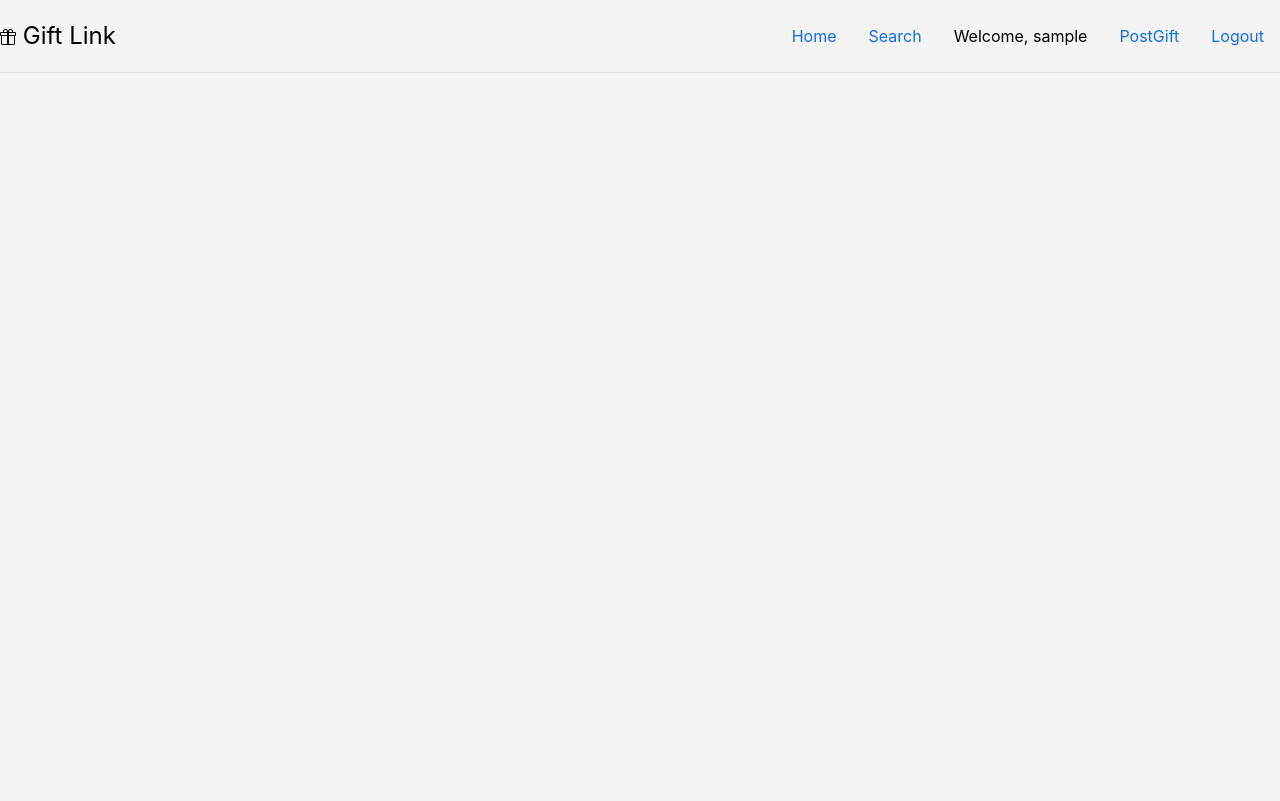
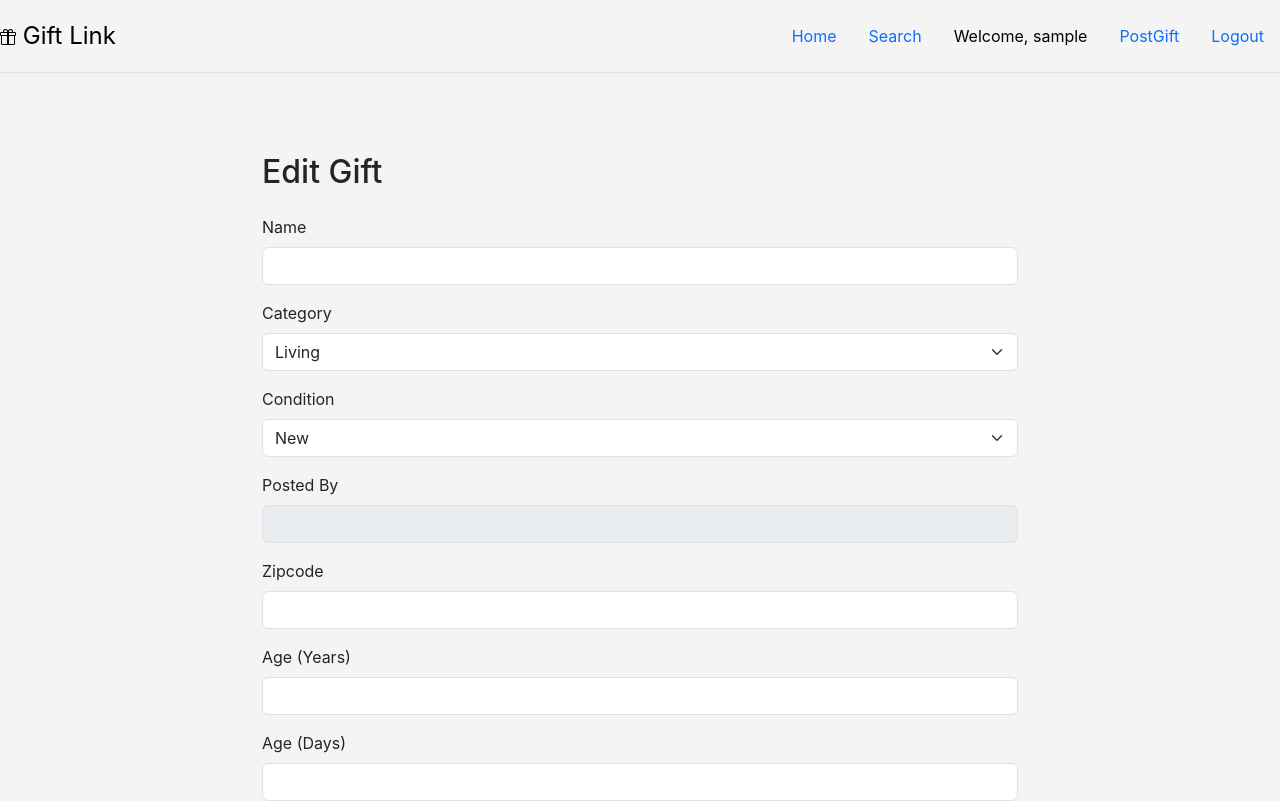
Before and after one commit to Lahir-Sai-Vignesh/GiftConnect, a React (Create React App) app in the folder frontend/: page /profile/edit/product/editpost/1 in a window 1280 px wide. Shown: the top 801 px of the page. Built offline with nearby package versions, Linux system fonts and the light colour scheme; no server answers; sample sign-in values are in the browser's storage.

Commit message:
added edit and delete pages

```diff
--- a/frontend/src/App.js
+++ b/frontend/src/App.js
@@ -10,6 +10,7 @@ import LoginPage from './components/LoginPage/LoginPage';
 import ProfilePage from './components/Profile/ProfilePage';
 import PostGift from './components/PostGift/PostGift';
 import MainProfilePage from './components/Profile/MainProfilePage';
+import EditPost from './components/EditPosts/EditPosts';
 
 
 function App() {
@@ -18,11 +19,13 @@ function App() {
       <Navbar />
       <Routes>
         <Route path="/" element={ <MainPage /> } />
-        <Route path="/product/:productId" element = {<DetailsPage />} />
+        <Route path="/product/:productId" element = {<DetailsPage editingMode={false}/>} />
         <Route path="/search" element={<SearchPage/>} />
         <Route path="/register" element={<RegisterPage />} />
         <Route path='/login' element={<LoginPage />} />
-        <Route path = '/profile' element = {<MainProfilePage />} />
+        <Route path = '/profile' element = {<MainProfilePage />}/>
+        <Route path='/profile/edit/product/:productId' element={<DetailsPage editingMode={true}/>}/>
+        <Route path='/profile/edit/product/editpost/:productId' element={<EditPost/>}/>
         <Route path ='/post-gift' element ={<PostGift/>} />
       </Routes>
     </>
--- /dev/null
+++ b/frontend/src/components/EditPosts/EditPosts.js
@@ -0,0 +1,211 @@
+import React, { useState, useRef, useEffect } from 'react';
+import axios from 'axios';
+import { toast, ToastContainer } from 'react-toastify';
+import 'react-toastify/dist/ReactToastify.css';
+import urlConfig from '../../config.js';
+import { useNavigate, useParams } from 'react-router-dom';
+
+function EditPost() {
+    const navigate = useNavigate();
+    const params = useParams();
+    const productId = params.productId;
+    const [imageChange, setImageChange] = useState(false);
+
+    const email = sessionStorage.getItem('email');
+    const fileInputRef = useRef(null);
+    const [formData, setFormData] = useState({
+        id: '',
+        name: '',
+        category: 'Living',
+        condition: 'New',
+        posted_by: email,
+        zipcode: '',
+        date_added: Math.floor(Date.now() / 1000), // Unix timestamp in seconds
+        age_days: '',
+        age_years: '',
+        description: '',
+        image: null
+    });
+
+    useEffect(() => {
+        const authToken = sessionStorage.getItem('authToken');
+        if (!authToken) {
+            navigate("/login");
+        }
+        const fetchProduct = async () => {
+            try {
+                const url = `${urlConfig.backend_url}/gifts/id/${productId}`;
+                const response = await axios.get(url);
+                if (response) {
+                    const prod = response.data;
+
+                    setFormData({
+                        id: prod.id,
+                        name: prod.name,
+                        category: prod.category,
+                        condition: prod.condition,
+                        posted_by: email,
+                        zipcode: prod.zipcode,
+                        date_added: prod.date_added, // Unix timestamp in seconds
+                        age_days: prod.age_days,
+                        age_years: prod.age_years,
+                        description: prod.description,
+                        image: prod.image
+                    });
+                }
+            } catch (error) {
+                console.error(error);
+            }
+        };
+        fetchProduct();
+    }, [navigate, productId]);
+
+    const handleChange = (e) => {
+        const { name, value, files } = e.target;
+        if (name === 'image') {
+            setFormData({
+                ...formData,
+                image: files[0]
+            });
+            setImageChange(true);
+        } else {
+            setFormData({
+                ...formData,
+                [name]: value
+            });
+        }
+    };
+
+
+    const handleSubmit = async (e) => {
+        e.preventDefault();
+        let imageUrl = '';
+
+        try {
+            // Upload image to ImgBB
+            if (imageChange) {
+                const imgBBApiKey = process.env.REACT_APP_IMGBB_API_KEY;
+                const imgBBUrl = `https://api.imgbb.com/1/upload?key=${imgBBApiKey}`;
+
+                const imageFormData = new FormData();
+                imageFormData.append('image', formData.image);
+                const imgBBResponse = await axios.post(imgBBUrl, imageFormData);
+                imageUrl = imgBBResponse.data.data.url;
+            }
+
+            let data = {
+                ...formData,
+            };
+
+            if (imageUrl) {
+                data.image = imageUrl;
+            }
+            data.updated_at = Math.floor(Date.now() / 1000);
+
+                // Post data to your backend
+                const backendResponse = await axios.put(`${urlConfig.backend_url}/gifts/id/${productId}`, data);
+
+                if (backendResponse) {
+                    //console.log(backendResponse.data);
+                    toast.success('Gift updated successfully');
+
+                    // Handle success (e.g., clear the form)
+                    setFormData({
+                        id: '',
+                        name: '',
+                        category: 'Living',
+                        condition: 'New',
+                        posted_by: email,
+                        zipcode: '',
+                        date_added: '', // Unix timestamp in seconds
+                        age_days: '',
+                        age_years: '',
+                        description: '',
+                        image: null
+                    });
+
+                    // Reset the file input
+                    if (fileInputRef.current) {
+                        fileInputRef.current.value = '';
+                    }
+
+                    navigate(-1); // Go back to the previous page
+                } else {
+                    console.error('Failed to post gift');
+                    toast.error('Failed to update gift');
+                }
+
+        } catch (error) {
+            console.error('Error:', error);
+            toast.error('An error occurred while posting the gift');
+        }
+    };
+
+    return (
+        <div className="container mt-5">
+            <h2 className="mb-4">Edit Gift</h2>
+            <form id="giftForm" onSubmit={handleSubmit} encType="multipart/form-data">
+
+                <div className="mb-3">
+                    <label htmlFor="name" className="form-label">Name</label>
+                    <input type="text" className="form-control" id="name" name="name" value={formData.name} onChange={handleChange} required />
+                </div>
+
+                <div className="mb-3">
+                    <label htmlFor="category" className="form-label">Category</label>
+                    <select className="form-select" id="category" name="category" value={formData.category} onChange={handleChange} required>
+                        <option value="Living">Living</option>
+                        <option value="Bedroom">Bedroom</option>
+                        <option value="Kitchen">Kitchen</option>
+                        <option value="Office">Office</option>
+                    </select>
+                </div>
+
+                <div className="mb-3">
+                    <label htmlFor="condition" className="form-label">Condition</label>
+                    <select className="form-select" id="condition" name="condition" value={formData.condition} onChange={handleChange} required>
+                        <option value="New">New</option>
+                        <option value="Like New">Like New</option>
+                        <option value="Older">Older</option>
+                    </select>
+                </div>
+
+                <div className="mb-3">
+                    <label htmlFor="posted_by" className="form-label">Posted By</label>
+                    <input type="email" className="form-control" id="postedBy" name="posted_by" value={formData.posted_by} onChange={handleChange} disabled />
+                </div>
+
+                <div className="mb-3">
+                    <label htmlFor="zipcode" className="form-label">Zipcode</label>
+                    <input type="text" className="form-control" id="zipcode" name="zipcode" value={formData.zipcode} onChange={handleChange} required />
+                </div>
+
+                <div className="mb-3">
+                    <label htmlFor="age_years" className="form-label">Age (Years)</label>
+                    <input className="form-control" type="number" step="0.1" min="0" id="age_years" name="age_years" value={formData.age_years} onChange={handleChange} required />
+                </div>
+
+                <div className="mb-3">
+                    <label htmlFor="age_days" className="form-label">Age (Days)</label>
+                    <input className="form-control" type="number" min="1" id="age_days" name="age_days" value={formData.age_days} onChange={handleChange} required />
+                </div>
+
+                <div className="mb-3">
+                    <label htmlFor="description" className="form-label">Description</label>
+                    <textarea className="form-control" id="description" name="description" rows="3" value={formData.description} onChange={handleChange} required></textarea>
+                </div>
+
+                <div className="mb-3">
+                    <label htmlFor="image" className="form-label">Image</label>
+                    <input type="file" className="form-control" id="image" name="image" accept="image/*" onChange={handleChange} ref={fileInputRef} />
+                </div>
+
+                <button type="submit" className="btn btn-primary">Submit</button>
+
+            </form>
+            <ToastContainer />
+        </div>
+    );
+}
+
+export default EditPost;
--- a/frontend/src/components/Profile/MainProfilePage.js
+++ b/frontend/src/components/Profile/MainProfilePage.js
@@ -1,5 +1,6 @@
 import React, { useEffect } from 'react'
 import ProfilePage from './ProfilePage.js';
+import { Outlet } from 'react-router-dom';
 import UserPosts from './UserPosts.js';
 import { useNavigate } from 'react-router-dom';
 
@@ -19,6 +20,7 @@ function MainProfilePage() {
     <div style={{width:"75%",backgroundColor: "#e0e0e0"}}>
       <UserPosts />
     </div>
+    <Outlet/>
   </div>
   )
 }
--- a/frontend/src/components/Profile/UserPosts.js
+++ b/frontend/src/components/Profile/UserPosts.js
@@ -2,7 +2,6 @@ import React, { useState, useEffect } from 'react';
 import { useNavigate } from 'react-router-dom';
 import axios from 'axios';
 import urlConfig from '../../config';
-
 
 
 function UserPosts() {
@@ -49,8 +48,9 @@ function UserPosts() {
     };
 
     const goToDetailsPage = (productId) => {
-        navigate(`/product/${productId}`);
+        navigate(`/profile/edit/product/${productId}`);
     };
+
 
     return (
         <div className="container" style={{ padding: "20px" }}>
@@ -86,7 +86,7 @@ function UserPosts() {
                 ))
             }
         </div>
-        </div >
+    </div>
     );
 }
 
```
Also changed, not shown: frontend/src/components/DetailsPage/DetailsPage.js (+21 -4 lines).
